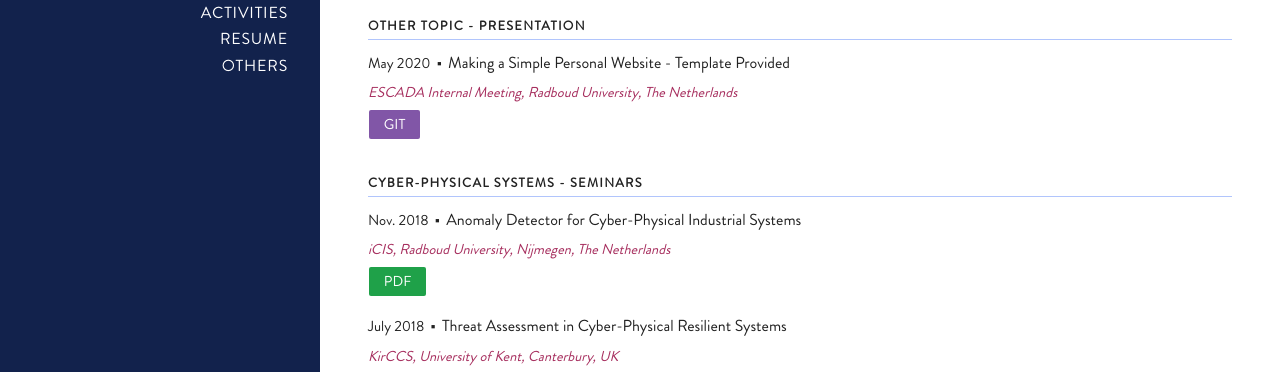
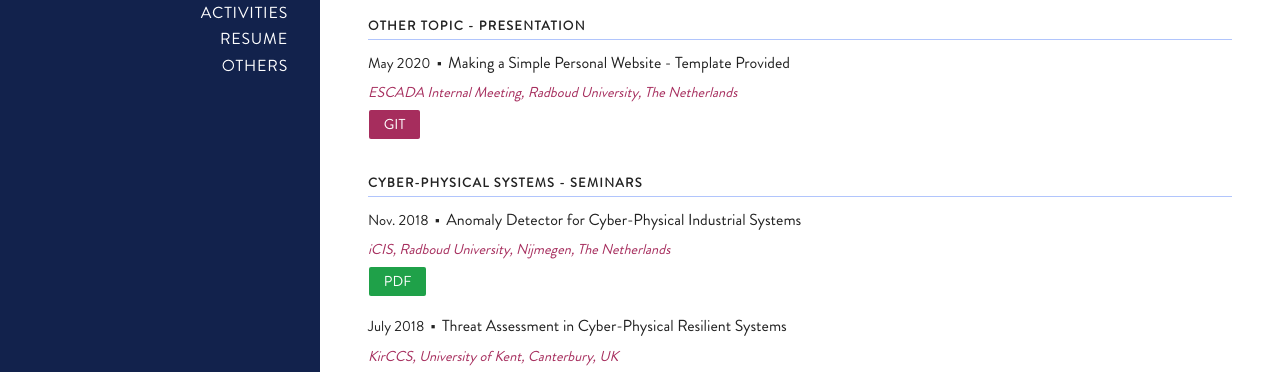
Before and after one commit to anna-guinet/personal-website, a PHP site: page /activities.html in a window 1280 px wide. Shown: the part 427-799 px from the top of the page. Run offline with PHP 8.4, Linux system fonts and the light colour scheme; some libraries are stand-ins or nearby versions.

Commit message:
change color button git

```diff
--- a/activities.html
+++ b/activities.html
@@ -216,7 +216,7 @@
 						<br />
 						<span class="post-location">ESCADA Internal Meeting, Radboud University, The Netherlands</span>
 						<br />
-						<a class="pure-button post-link post-link-url" href="https://github.com/anna-guinet/web-template">GIT</a>
+						<a class="pure-button post-link post-link-url2" href="https://github.com/anna-guinet/web-template">GIT</a>
 					</div>
                 </section>
             </div>
--- a/css/layouts/blog.css
+++ b/css/layouts/blog.css
@@ -215,6 +215,7 @@ span.post-category{
 	text-transform: uppercase;
 	font-size: 10pt;
     font-family: 'Brandon Grotesque Regular', sans-serif;*/
+    padding: 0 7px;
     font-family: 'Brandon Grotesque Regular', sans-serif;
 	font-size: 10pt;
 	font-weight: 500;
```
